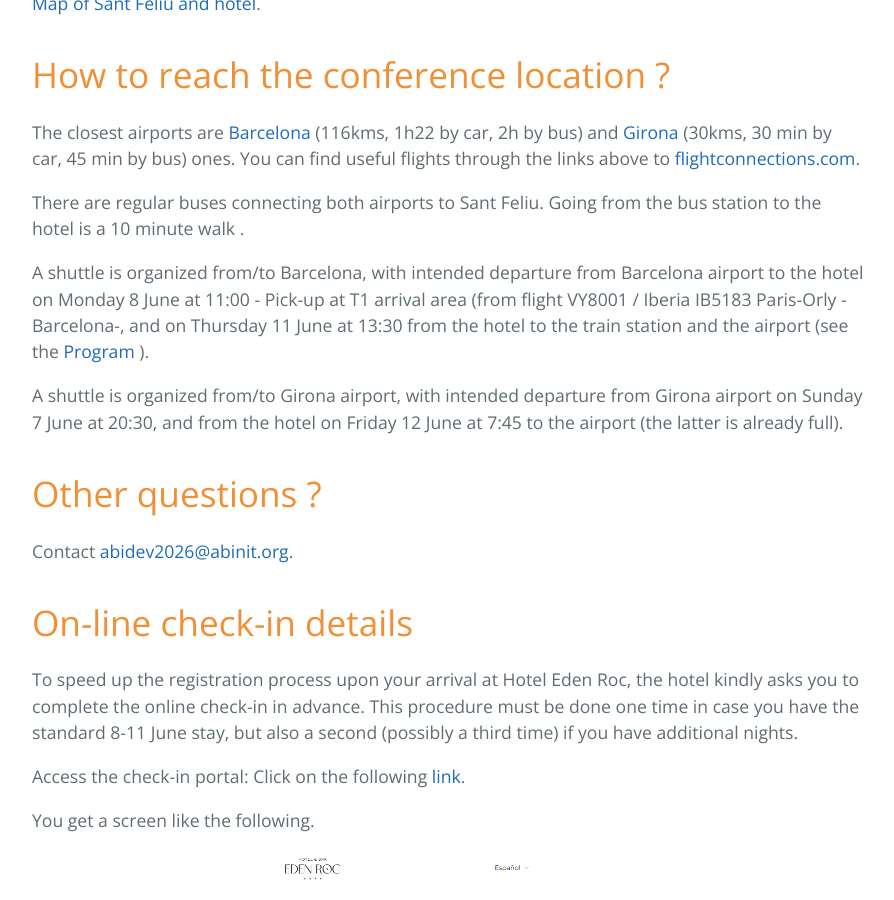
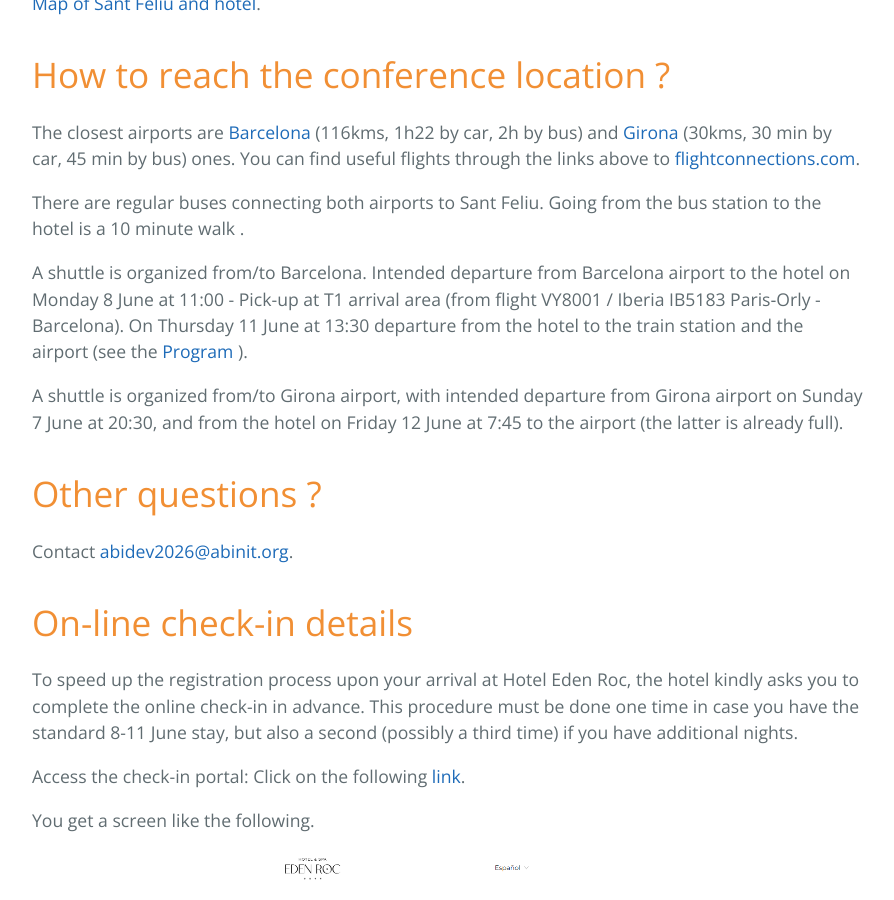
Before and after one commit to abinit/abidev2026, a Jekyll site: the page built from docs/practical.md, in a window 1280 px wide and 900 px high, scrolled down 570 px. Shown: the whole window, without its empty margins (192-1086 px from the left). Built offline with Jekyll 4.4.1, drawn with Linux system fonts in a browser that asks for light colours; the repository's description, which GitHub fills in, is left out.

Commit message:
Minor reformatting

```diff
--- a/docs/practical.md
+++ b/docs/practical.md
@@ -24,8 +24,9 @@ You can find useful flights through the links above to [flightconnections.com](h
 There are regular buses connecting both airports to Sant Feliu.
 Going from the bus station to the hotel is a 10 minute walk .
 
-A shuttle is organized from/to Barcelona, with intended departure from Barcelona airport to the hotel
-on Monday 8 June at 11:00 - Pick-up at T1 arrival area (from flight VY8001 / Iberia IB5183 Paris‑Orly - Barcelona-, and on Thursday 11 June at 13:30 from the hotel
+A shuttle is organized from/to Barcelona. Intended departure from Barcelona airport to the hotel
+on Monday 8 June at 11:00 - Pick-up at T1 arrival area (from flight VY8001 / Iberia IB5183 Paris‑Orly - Barcelona).
+On Thursday 11 June at 13:30 departure from the hotel
 to the train station and the airport (see the [Program](program.md) ).
 
 A shuttle is organized from/to Girona airport,
```
